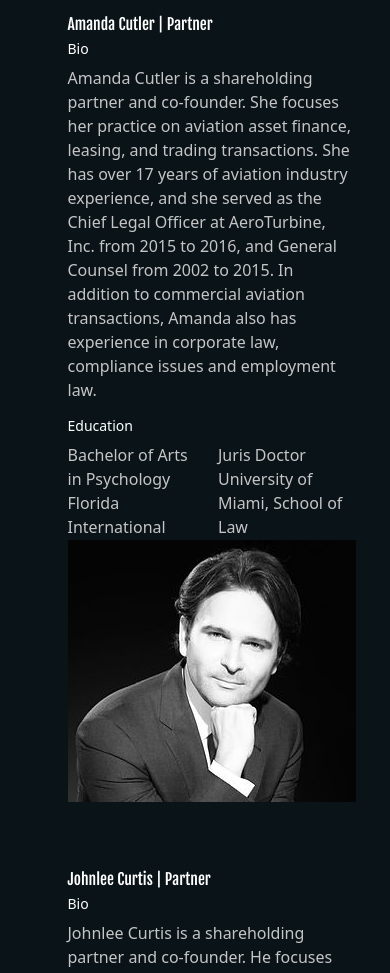
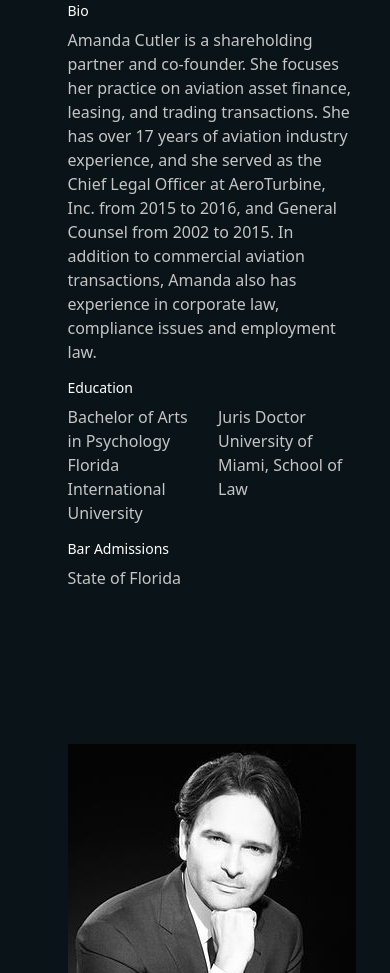
Before and after one commit to katmachin96/ATALAW, a plain HTML site: page Pages/our-people.html in a window 390 px wide. Shown: the part 627-1600 px from the top of the page. Drawn offline with nearby package versions, Linux system fonts and the light colour scheme.

Commit message:
mobile styling

```diff
--- a/Styles/our-firm.css
+++ b/Styles/our-firm.css
@@ -155,6 +155,7 @@ Intro Banner
 
 }
 .firm-container{
+  height:90vh;
   display: grid;
   grid-template-columns: 1fr;
   margin-left: 20%;
@@ -287,13 +288,11 @@ display: flex;
 @media (max-width:700px){
   .firm-container{
     grid-template-columns: 1fr;
-    grid-template-rows: 60%;
+
   }
 
 @media (max-width:500px){
   .firm-container{
-    grid-template-columns: 1fr;
-    grid-template-rows: 1fr;
     padding-top: 10%;
     padding-bottom: 20%;
   }
--- a/Styles/ourpeople.css
+++ b/Styles/ourpeople.css
@@ -149,8 +149,9 @@ Intro Banner
 }
 
 .ourppl-Container{
+  position: relative;
   height: 1100px;
-  display: grid;
+  display: block;
   margin-top: 3%;
   margin-left: 5%;
   margin-right: 5%;
@@ -207,7 +208,7 @@ Footer section
 ------------------------------
  */
  footer{
-margin-top: 20%;
+   height: 300px;
  }
  .footer-nav{
    display:inline-flex;
@@ -216,8 +217,8 @@ margin-top: 20%;
    width: 100%;
    background-color: #0A1418;
    z-index: 100;
-  padding-left: 5%;
-  padding-right: 5%;
+   padding-left:10%;
+   padding-right: 8%;
  }
  .text{
    width: 90%;
@@ -242,7 +243,6 @@ margin-top: 20%;
 
 @media (max-width:900px){
   .ourppl-Container{
-    grid-template-rows: 550px 750px;
     grid-row-gap: 5px;
   }
 }
@@ -286,24 +286,26 @@ margin-top: 20%;
 display: flex;
   }
   .ourppl-Container{
-    grid-template-rows: 850px 1150px;
+    height: 90vh;
     grid-row-gap: 5px;
+    margin-bottom: 30%;
   }
 
   .contact1{
     display: grid;
     grid-template-columns: 1fr;
-    grid-template-rows: 300px 500px;
+    grid-template-rows: 0.5fr 2fr;
     grid-gap: 30px;
-      margin-bottom: 90vh;
+      margin-bottom: 5vh;
   }
   .contact2{
     display: grid;
+    height: 1200px;
     grid-template-columns: 1fr;
-    grid-template-rows: 300px 500px;
+    grid-template-rows: 0.5fr 2fr;
     grid-gap: 30px;
     margin-bottom: 50px;
-      margin-bottom: 90vh;
+      margin-bottom: 50vh;
   }
 }
 
```
Also changed, not shown: Pages/our-people.html (+2 -0 lines). Lines whose indentation alone changed are shown as unchanged.
